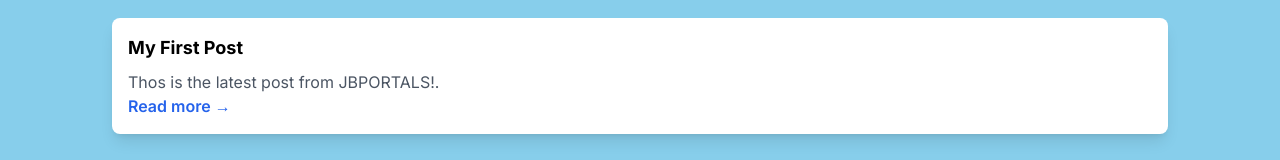
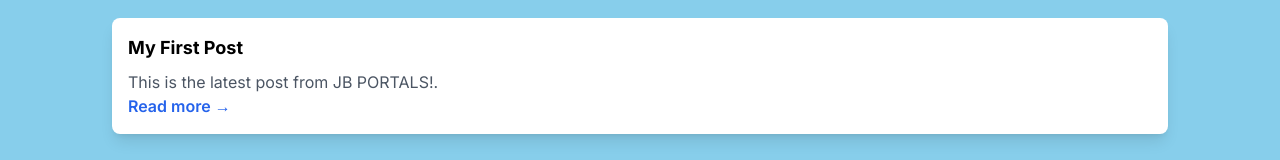
Before and after one commit to beISMART/ISMART-Team2, a Next.js app: page / in a window 1280 px wide. Shown: the part 348-508 px from the top of the page. Built offline with nearby package versions, Linux system fonts and the light colour scheme.

Commit message:
modified Main.tsx

```diff
--- a/src/components/Main.tsx
+++ b/src/components/Main.tsx
@@ -6,7 +6,7 @@
       <h2 className="text-2xl font-bold mb-4">Latest Post</h2>
       <div className="bg-white rounded-lg shadow-lg p-4">
         <h3 className="text-lg font-bold mb-2">My First Post</h3>
-        <p className="text-gray-600">Thos is the latest post  from JBPORTALS!. </p>
+        <p className="text-gray-600">This is the latest post  from JB PORTALS!. </p>
         <a href="#" className="text-blue-600 font-semibold mt-2">Read more &rarr;</a>
       </div>
     </div>
```
